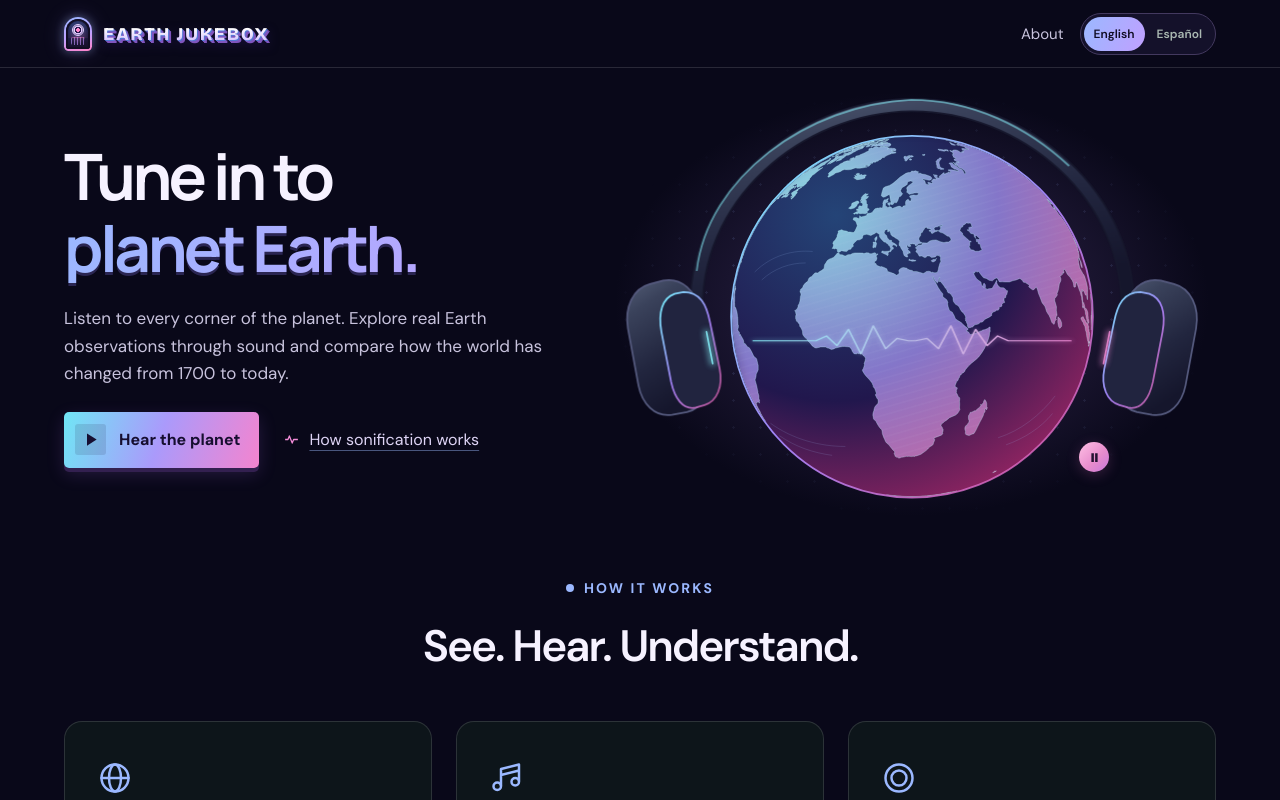
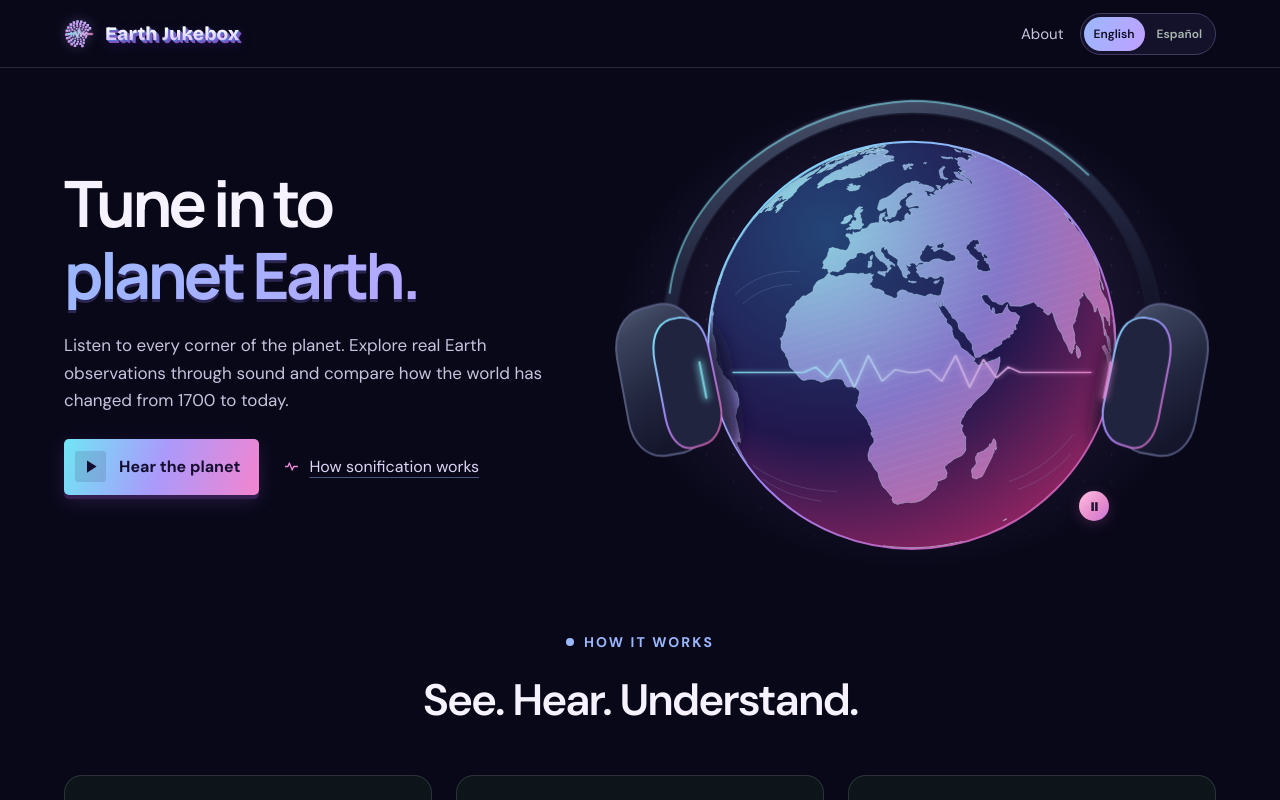
Before and after one commit to utop90/earthJukebox, a React (Vite) app: page / in a window 1280 px wide. Shown: the top 800 px of the page. Built offline with nearby package versions, Linux system fonts and the light colour scheme.

Commit message:
New brand logo: mosaic vortex with soundwave in landing palette; hero cups at 50px

```diff
--- a/src/JukeboxLogo.tsx
+++ b/src/JukeboxLogo.tsx
@@ -1,6 +1,54 @@
+const CX = 14.8;
+const CY = 15;
+// Logo 2 — vortex mosaic: concentric rows of chunky tiles with clear gaps,
+// row seams deliberately misaligned so no radial spokes appear; tail thinning
+// at top-right and an opening on the right where the sound wave exits.
+const ROWS = [
+  { r: 3.4, size: 1.4, offset: 0 },
+  { r: 5.6, size: 1.7, offset: 14 },
+  { r: 7.8, size: 2, offset: 27 },
+  { r: 10, size: 2.3, offset: 41 },
+  { r: 12.4, size: 2.6, offset: 56 },
+];
+const GAP = 1.15;
+
+function swirlTiles() {
+  const rects = [];
+  ROWS.forEach((row, i) => {
+    const stepDeg = (row.size + GAP) / row.r * 180 / Math.PI;
+    for (let a = row.offset; a < row.offset + 360; a += stepDeg) {
+      const norm = ((a % 360) + 360) % 360;
+      const inOpening = i >= 3 && (norm > 348 || norm < 60);
+      const inTail = i >= 4 && norm >= 60 && norm <= 95 && Math.round((a - row.offset) / stepDeg) % 2 === 0;
+      if (inOpening || inTail) continue;
+      const rad = a * Math.PI / 180;
+      rects.push(<rect
+        key={`${i}-${Math.round(a * 10)}`}
+        x={CX + row.r * Math.cos(rad) - row.size / 2}
+        y={CY + row.r * Math.sin(rad) - row.size / 2}
+        width={row.size} height={row.size} rx={.32} />);
+    }
+  });
+  return rects;
+}
+
 export default function JukeboxLogo() {
-  return <span className="jukebox-logo" aria-hidden="true">
-    <span className="jukebox-logo-record" />
-    <span className="jukebox-logo-grille" />
-  </span>;
+  return <svg className="jukebox-logo" viewBox="0 0 30 30" aria-hidden="true" focusable="false">
+    <defs>
+      <linearGradient id="jbl-tiles" x1="1" y1="0" x2="0" y2="1">
+        <stop offset="0" stopColor="#9be4ff" />
+        <stop offset=".5" stopColor="#c0a0ff" />
+        <stop offset="1" stopColor="#ff6ec7" />
+      </linearGradient>
+      <linearGradient id="jbl-wave" x1="0" y1="0" x2="1" y2="0">
+        <stop offset="0" stopColor="#83eaf4" />
+        <stop offset="1" stopColor="#f28bd7" />
+      </linearGradient>
+    </defs>
+    <g fill="url(#jbl-tiles)">{swirlTiles()}</g>
+    <path d="M4.5 15h5.5l1.5-2 2 5.5 1.5-8 2 6.5 1.5-3.5 2 2.5 1.5-2 1 1h5"
+      fill="none" stroke="url(#jbl-wave)" strokeWidth="3.2" strokeLinecap="round" strokeLinejoin="round" opacity=".28" />
+    <path d="M4.5 15h5.5l1.5-2 2 5.5 1.5-8 2 6.5 1.5-3.5 2 2.5 1.5-2 1 1h5"
+      fill="none" stroke="url(#jbl-wave)" strokeWidth="1.6" strokeLinecap="round" strokeLinejoin="round" />
+  </svg>;
 }
--- a/src/retro-theme.css
+++ b/src/retro-theme.css
@@ -14,9 +14,8 @@
 }
 .landing-header, .topbar { border-bottom-color: #b3a4ff32; }
 .jukebox-wordmark {
-  font: 800 clamp(12px, 1.7vw, 18px)/1 var(--retro-display);
-  letter-spacing: .09em;
-  text-transform: uppercase;
+  font: 800 clamp(13px, 1.7vw, 19px)/1 var(--retro-display);
+  letter-spacing: .01em;
   color: #f7f2ff;
   background: linear-gradient(180deg, #ffffff 18%, #e6daff 62%, #cdb8ff);
   -webkit-background-clip: text;
@@ -25,52 +24,11 @@
   filter: drop-shadow(1px 1px 0 #5279d4) drop-shadow(2px 2px 0 #7f55bf) drop-shadow(0 3px 5px #1b1043aa);
 }
 .jukebox-logo {
-  position: relative;
-  display: inline-grid;
-  place-items: center;
-  flex: 0 0 28px;
-  width: 28px;
-  height: 34px;
-  border: 2px solid transparent;
-  border-radius: 15px 15px 5px 5px;
-  background:
-    linear-gradient(160deg, #263d76, #241436) padding-box,
-    linear-gradient(165deg, #9bb8ff, #c0a0ff 55%, #ff83c8) border-box;
-  box-shadow:
-    0 0 10px #9bb8ff66,
-    0 0 22px #c0a0ff33,
-    inset 0 0 0 2px #100d22,
-    inset 0 -8px 14px #05031480;
-}
-.jukebox-logo::before {
-  content: "";
-  position: absolute;
-  inset: 2px 2px auto;
-  height: 17px;
-  border-radius: 12px 12px 0 0;
-  background: radial-gradient(90% 120% at 50% 115%, #ff83c83d, transparent 68%);
-}
-.jukebox-logo-record {
-  position: absolute;
-  top: 5px;
-  width: 12px;
-  height: 12px;
-  border: 1px solid #e1d5ff;
-  border-radius: 50%;
-  background:
-    radial-gradient(circle, #ff83c8 0 2px, #2a1a4e 2px 3px, transparent 3px),
-    conic-gradient(from 220deg, #ffffff47, transparent 30%, #ffffff26 55%, transparent 72%),
-    repeating-radial-gradient(circle, #dfc8ff 0 1px, #45306e 2px 3px);
-  box-shadow: 0 0 6px #c0a0ff59;
-}
-.jukebox-logo-grille {
-  position: absolute;
-  inset: 18px 5px 4px;
-  border-top: 1px solid #ff83c866;
-  background:
-    radial-gradient(60% 100% at 50% 0%, #ff83c833, transparent),
-    repeating-linear-gradient(90deg, #b28af4aa 0 1px, transparent 1px 3px);
-  border-radius: 2px;
+  display: inline-block;
+  width: 30px;
+  height: 30px;
+  flex: 0 0 30px;
+  filter: drop-shadow(0 0 6px #c0a0ff59);
 }
 .landing-copy h1, .planet-heading h1 {
   font-family: var(--retro-display);
```
Also changed, not shown: src/earth-jukebox-hero.svg.
